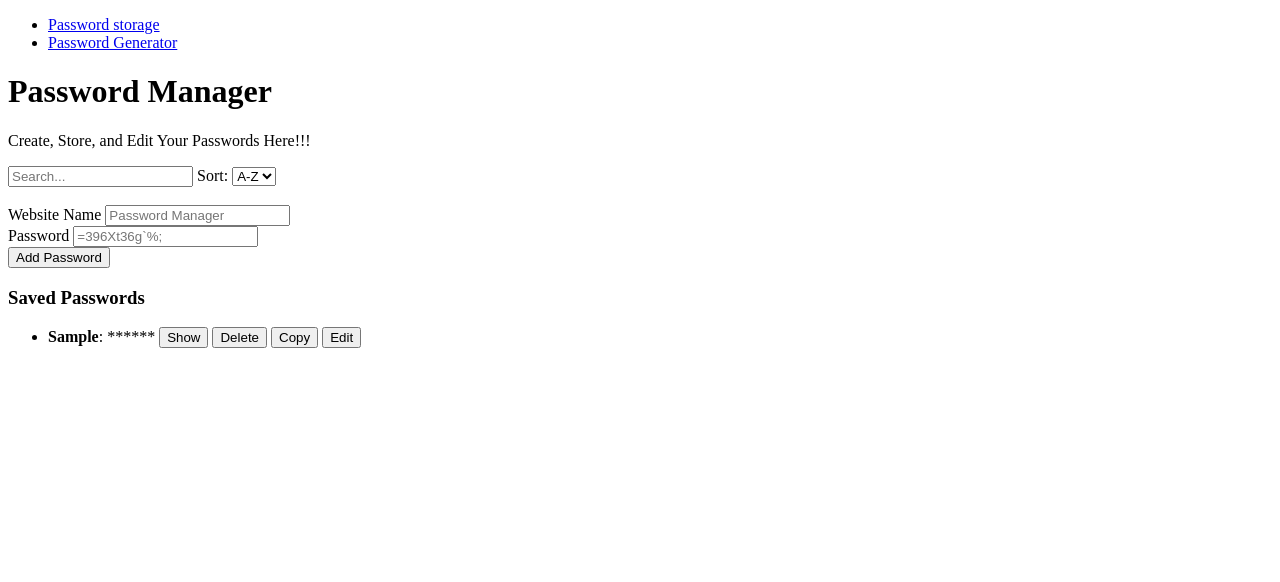
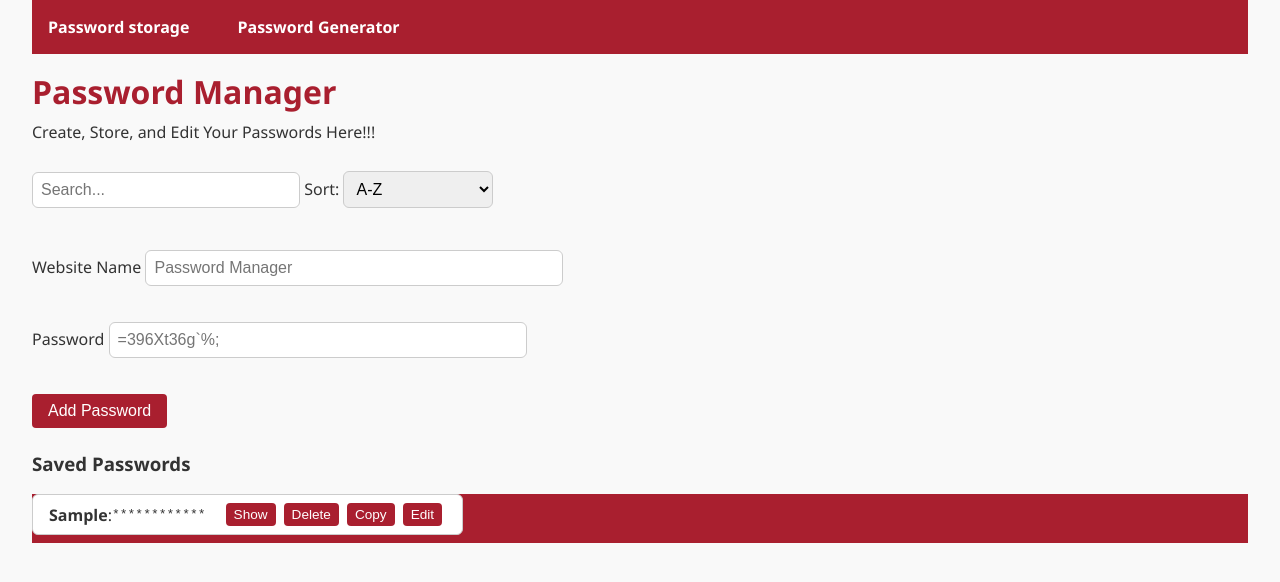
Before and after one commit to AkkU438/Final_Project_CSI_3480, a plain HTML site: page passwordStorage.html in a window 1280 px wide. Both pictures are taken after typing "Sample", "Sample" into the empty fields and a click on the button "Add Password". Drawn offline with Linux system fonts and the light colour scheme.

Commit message:
Light changes

```diff
--- a/generic.css
+++ /dev/null
@@ -1,3 +0,0 @@
-body{
-    background-image: ("https://media.discordapp.net/attachments/1033420008694501389/1215588432856875068/attachment.gif");
-};
--- /dev/null
+++ b/passwordGen.css
@@ -0,0 +1,115 @@
+
+body {
+    font-family: 'Segoe UI', Tahoma, Geneva, Verdana, sans-serif;
+    background-color: #f9f9f9;
+    color: #333;
+    margin: 0;
+    padding: 0 2rem;
+}
+
+ul {
+    list-style: none;
+    display: flex;
+    gap: 1rem;
+    padding: 1rem 0;
+    margin: 0;
+    background-color: #a91f2f;
+}
+
+ul li a {
+    text-decoration: none;
+    color: white;
+    font-weight: bold;
+    padding: 0.5rem 1rem;
+    border-radius: 4px;
+    transition: background-color 0.2s ease;
+}
+
+ul li a:hover {
+    background-color: #821925;
+}
+
+
+h1 {
+    color: #a91f2f;
+    margin-top: 1rem;
+    margin-bottom: 2rem;
+}
+
+
+#password {
+    display: block;
+    font-size: 1.5rem;
+    font-weight: bold;
+    color: #000;
+    background-color: #fff;
+    padding: 0.5rem 1rem;
+    border-radius: 6px;
+    border: 1px solid #ccc;
+    margin-bottom: 1rem;
+    word-break: break-all;
+}
+
+
+#slider {
+    width: 200px;
+    margin-right: 1rem;
+}
+
+#output {
+    font-weight: bold;
+    margin-left: 0.5rem;
+}
+
+
+button {
+    background-color: #a91f2f;
+    color: white;
+    border: none;
+    padding: 0.5rem 1rem;
+    margin: 0.5rem 0.25rem;
+    border-radius: 4px;
+    cursor: pointer;
+    font-size: 1rem;
+    transition: background-color 0.2s ease;
+}
+
+button:hover {
+    background-color: #821925;
+}
+
+
+form {
+    display: flex;
+    flex-wrap: wrap;
+    gap: 1rem;
+    margin-top: 1rem;
+}
+
+form label {
+    display: flex;
+    align-items: center;
+    gap: 0.5rem;
+    font-size: 0.95rem;
+    color: #333;
+}
+
+
+input[type="range"] {
+    cursor: pointer;
+}
+
+input[type="checkbox"] {
+    cursor: pointer;
+}
+
+
+@media (max-width: 600px) {
+    ul {
+        flex-direction: column;
+        gap: 0.5rem;
+    }
+    body {
+        padding: 1rem;
+    }
+}
--- a/passwordStorage.css
+++ b/passwordStorage.css
@@ -0,0 +1,123 @@
+body {
+    font-family: 'Segoe UI', Tahoma, Geneva, Verdana, sans-serif;
+    background-color: #f9f9f9;
+    color: #333;
+    margin: 0;
+    padding: 0 2rem;
+}
+
+ul {
+    list-style: none;
+    display: flex;
+    gap: 1rem;
+    padding: 1rem 0;
+    margin: 0;
+    background-color: #a91f2f;
+}
+
+ul li a {
+    text-decoration: none;
+    color: white;
+    font-weight: bold;
+    padding: 0.5rem 1rem;
+    border-radius: 4px;
+    transition: background-color 0.2s ease;
+}
+
+ul li a:hover {
+    background-color: #821925;
+}
+
+h1 {
+    color: #a91f2f;
+    margin-top: 1rem;
+    margin-bottom: 0.5rem;
+}
+
+p {
+    margin-top: 0;
+    margin-bottom: 1.5rem;
+}
+
+input[type="text"], select {
+    width: 100%;
+    max-width: 400px;
+    padding: 0.5rem;
+    margin: 0.25rem 0 1rem 0;
+    border: 1px solid #ccc;
+    border-radius: 6px;
+    font-size: 1rem;
+}
+
+select {
+    width: 150px;
+}
+
+form div {
+    margin-bottom: 1rem;
+}
+
+button {
+    background-color: #a91f2f;
+    color: white;
+    border: none;
+    padding: 0.5rem 1rem;
+    margin: 0.25rem 0.25rem 0.25rem 0;
+    border-radius: 4px;
+    cursor: pointer;
+    font-size: 1rem;
+    transition: background-color 0.2s ease;
+}
+
+button:hover {
+    background-color: #821925;
+}
+
+#password-list {
+    list-style: none;
+    padding: 0;
+}
+
+#password-list li {
+    background-color: #fff;
+    border: 1px solid #ccc;
+    border-radius: 6px;
+    padding: 0.5rem 1rem;
+    margin-bottom: 0.5rem;
+    display: flex;
+    align-items: center;
+    justify-content: space-between;
+    flex-wrap: wrap;
+}
+
+.password-text {
+    font-family: monospace;
+    margin-right: 1rem;
+}
+
+#password-list button {
+    margin: 0 0.25rem;
+    font-size: 0.85rem;
+    padding: 0.25rem 0.5rem;
+}
+
+#search {
+    width: 250px;
+    margin-bottom: 1rem;
+}
+
+@media (max-width: 600px) {
+    ul {
+        flex-direction: column;
+        gap: 0.5rem;
+    }
+
+    #password-list li {
+        flex-direction: column;
+        align-items: flex-start;
+    }
+
+    #password-list button {
+        margin-top: 0.25rem;
+    }
+}
--- a/passwordStorage.html
+++ b/passwordStorage.html
@@ -1,6 +1,7 @@
 <!DOCTYPE html>
 <html>
   <head>
+    <title>Password Storage</title>
     <meta charset="UTF-8" />
     <meta name="viewport" content="width=device-width,initial-scale=1.0" />
     <meta name="password storage" content="Simple password manager" />
--- a/passwordStorage.js
+++ b/passwordStorage.js
@@ -46,7 +46,7 @@ function renderPasswords(){
 
         li.innerHTML = `
             <strong>${item.website}</strong>:
-            <span class="password-text" data-id="${item.id}">${"*".repeat(item.password.length)}</span>
+            <span class="password-text" data-id="${item.id}">${"*".repeat(12)}</span>
             <button data-id="${item.id}" class="show">Show</button>
             <button data-id="${item.id}" class="delete-btn">Delete</button>
             <button data-id="${item.id}" class="copy">Copy</button>
@@ -147,7 +147,7 @@ passlist.addEventListener("click", function (e) {
       span.textContent = passwordList[index].password;
       e.target.textContent = "Hide";
     } else{
-      span.textContent = "*".repeat(passwordList[index].password.length);
+      span.textContent = "*".repeat(12);
       e.target.textContent = "Show"
     }
   }
```
Also changed, not shown: passwordGen.html (+2 -2 lines).
